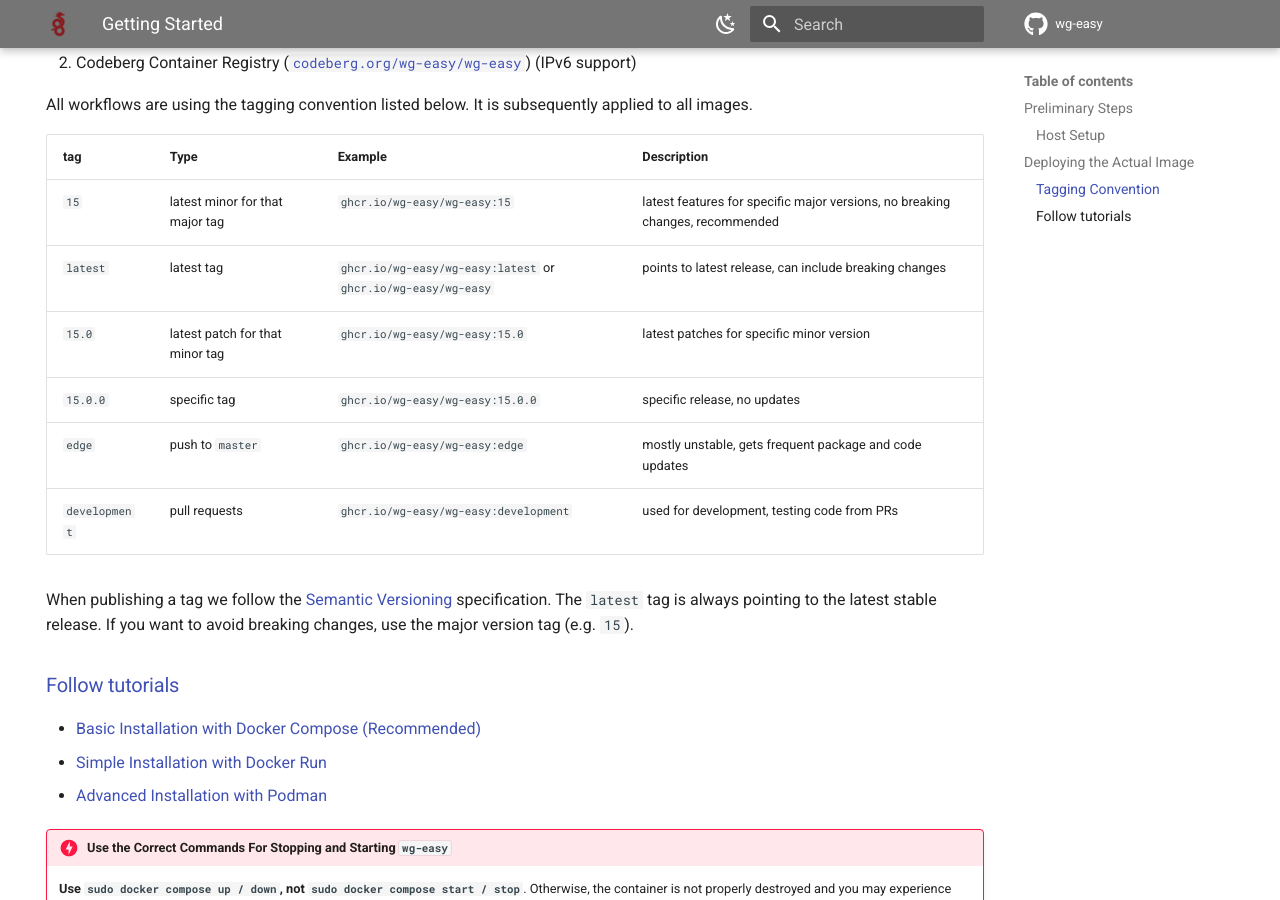
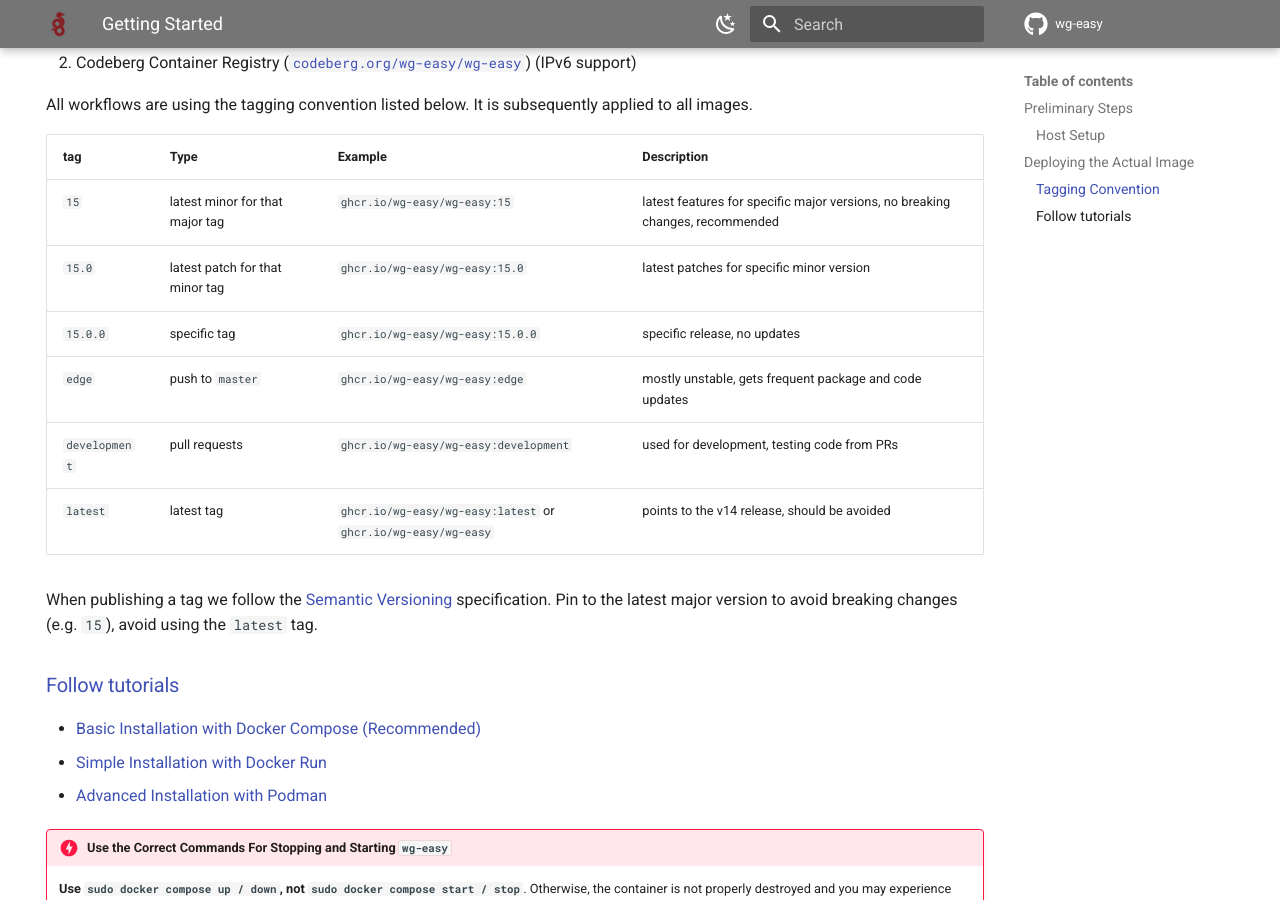
Before and after one commit to wg-easy/wg-easy, an MkDocs documentation site: the page built from docs/content/getting-started.md, in a window 1280 px wide and 900 px high, scrolled down 961 px. Built offline with MkDocs 1.6.1 and Material for MkDocs 9.7.7, drawn with Linux system fonts in a browser that asks for light colours; comment, search, counter and statistics services are not loaded; the version menu is left out.

Commit message:
update tagging convention for latest tag

```diff
--- a/docs/content/getting-started.md
+++ b/docs/content/getting-started.md
@@ -45,15 +45,15 @@ All workflows are using the tagging convention listed below. It is subsequently
 | tag           | Type                            | Example                                                       | Description                                                                   |
 | ------------- | ------------------------------- | ------------------------------------------------------------- | ----------------------------------------------------------------------------- |
 | `15`          | latest minor for that major tag | `ghcr.io/wg-easy/wg-easy:15`                                  | latest features for specific major versions, no breaking changes, recommended |
-| `latest`      | latest tag                      | `ghcr.io/wg-easy/wg-easy:latest` or `ghcr.io/wg-easy/wg-easy` | points to latest release, can include breaking changes                        |
 | `15.0`        | latest patch for that minor tag | `ghcr.io/wg-easy/wg-easy:15.0`                                | latest patches for specific minor version                                     |
 | `15.0.0`      | specific tag                    | `ghcr.io/wg-easy/wg-easy:15.0.0`                              | specific release, no updates                                                  |
 | `edge`        | push to `master`                | `ghcr.io/wg-easy/wg-easy:edge`                                | mostly unstable, gets frequent package and code updates                       |
 | `development` | pull requests                   | `ghcr.io/wg-easy/wg-easy:development`                         | used for development, testing code from PRs                                   |
+| `latest`      | latest tag                      | `ghcr.io/wg-easy/wg-easy:latest` or `ghcr.io/wg-easy/wg-easy` | points to the v14 release, should be avoided                                  |
 
 <!-- ref: major version (check links too) -->
 
-When publishing a tag we follow the [Semantic Versioning][semver] specification. The `latest` tag is always pointing to the latest stable release. If you want to avoid breaking changes, use the major version tag (e.g. `15`).
+When publishing a tag we follow the [Semantic Versioning][semver] specification. Pin to the latest major version to avoid breaking changes (e.g. `15`), avoid using the `latest` tag.
 
 [github-ci]: https://github.com/wg-easy/wg-easy/actions
 [ghcr-image]: https://github.com/wg-easy/wg-easy/pkgs/container/wg-easy
```
Also changed, not shown: docs/content/index.md (+1 -1 lines).
